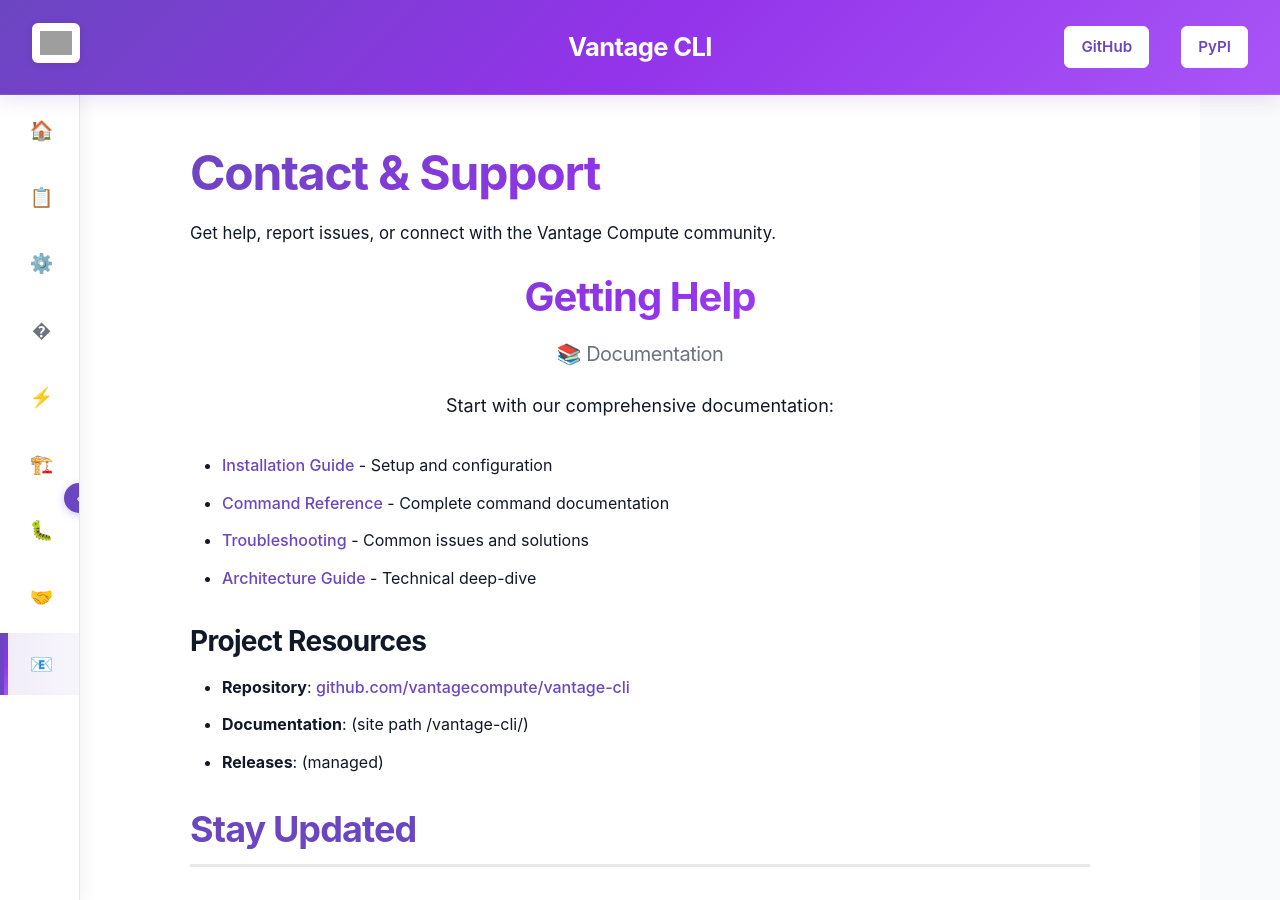
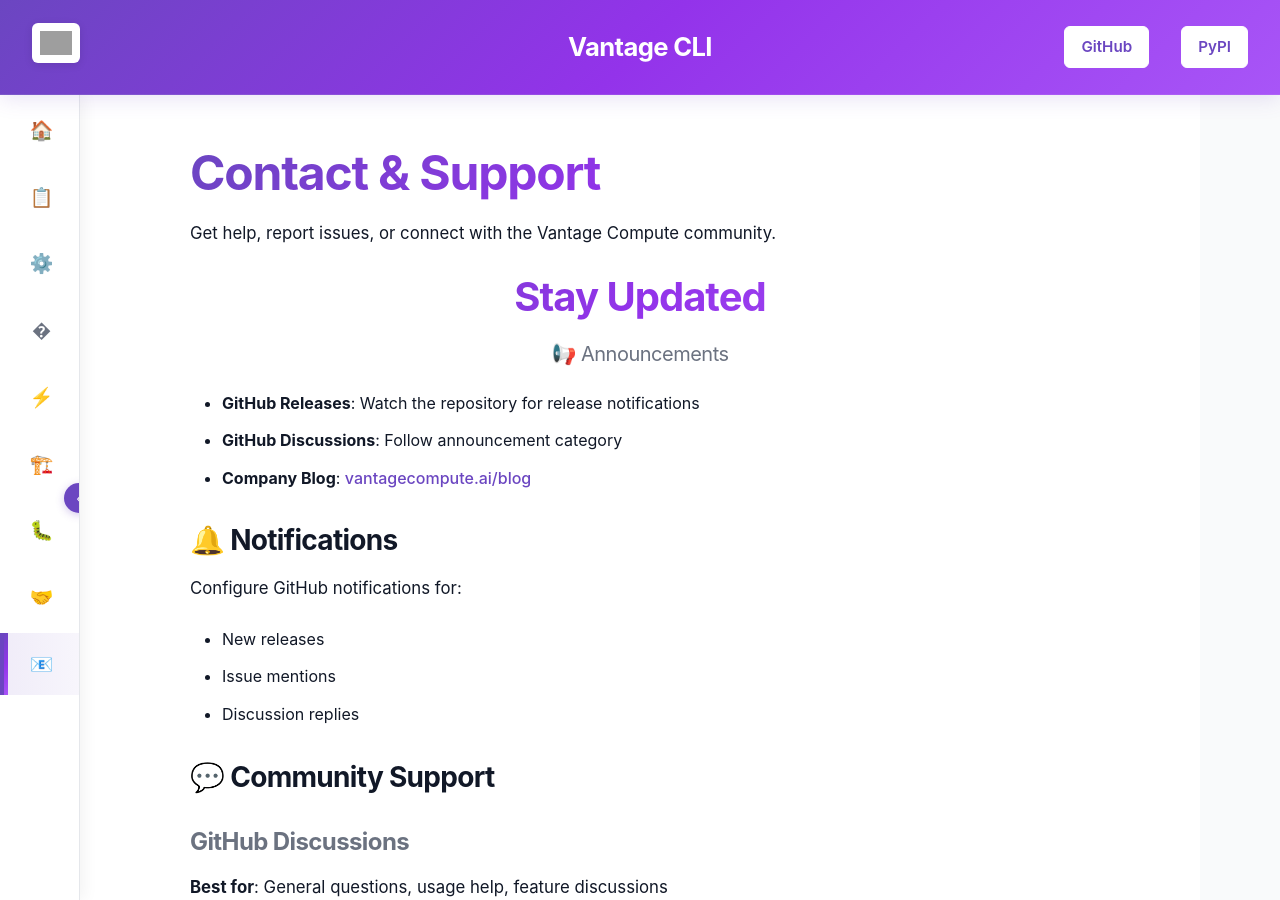
Before and after one commit to vantagecompute/vantage-cli, a Jekyll site: the page built from docs/contact.md, in a window 1280 px wide and 900 px high. Built offline with Jekyll 4.4.1, drawn with Linux system fonts in a browser that asks for light colours; grey boxes are pictures that could not be loaded.

Commit message:
fix: ensure we don't package things we don't want

```diff
--- a/docs/contact.md
+++ b/docs/contact.md
@@ -8,21 +8,6 @@
 # Contact & Support
 
 Get help, report issues, or connect with the Vantage Compute community.
-
-## Getting Help
-
-### 📚 Documentation
-Start with our comprehensive documentation:
-
-- **[Installation Guide](/vantage-cli/installation/)** - Setup and configuration
-- **[Command Reference](/vantage-cli/commands/)** - Complete command documentation
-- **[Troubleshooting](/vantage-cli/troubleshooting/)** - Common issues and solutions
-- **[Architecture Guide](/vantage-cli/architecture/)** - Technical deep-dive
-
-### Project Resources
-- **Repository**: [github.com/vantagecompute/vantage-cli](https://github.com/vantagecompute/vantage-cli)
-- **Documentation**: (site path /vantage-cli/)
-- **Releases**: (managed)
 
 ## Stay Updated
 
```
Also changed, not shown: pyproject.toml (+16 -0 lines).
